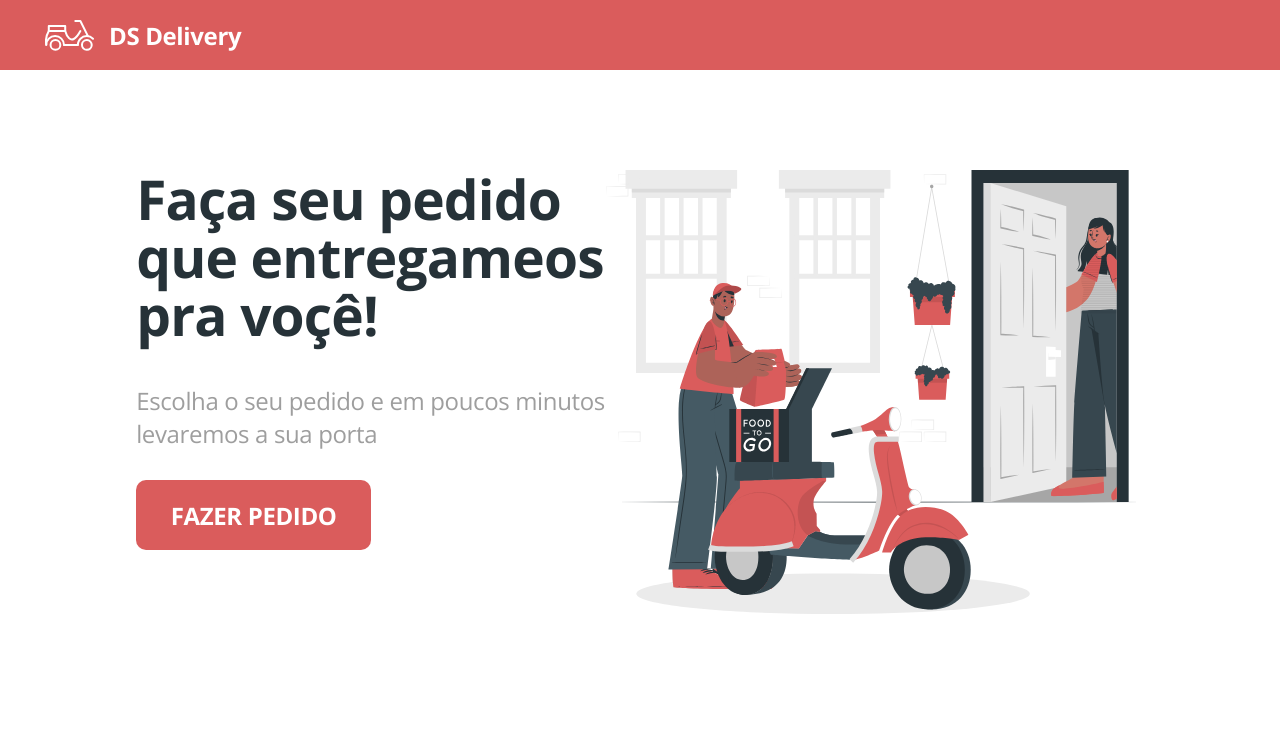
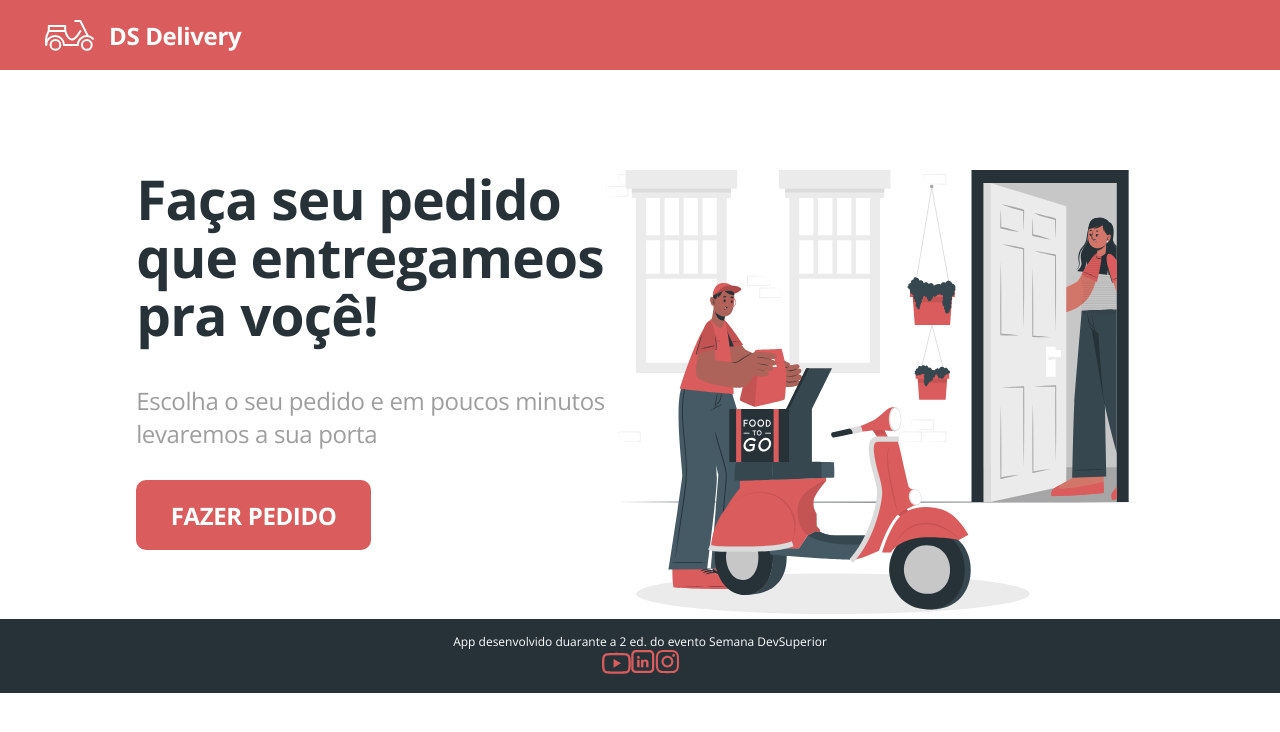
Before and after one commit to michelMT007/dsdeliver-sds2, a React (Create React App) app in the folder frontend/front-web/: page /orders in a window 1280 px wide. Shown: the top 732 px of the page. Built offline with nearby package versions, Linux system fonts and the light colour scheme.

Commit message:
add footer 002

```diff
--- a/frontend/front-web/src/App.tsx
+++ b/frontend/front-web/src/App.tsx
@@ -12,6 +12,7 @@ function App() {
 
       <Navbar/>
       <Home/>
+
     </div>
   );
 }
--- a/frontend/front-web/src/Footer/index.jsx
+++ b/frontend/front-web/src/Footer/index.jsx
@@ -6,7 +6,7 @@ import React from 'react';
 function Footer(){
 
     return(
-        <footer>
+        <footer className="main-footer">
             App desenvolvido duarante a 2 ed. do evento Semana DevSuperior
             <div>
                 <a href="https://www.youtube.com/c/DevSuperior" target="_new">
@@ -27,4 +27,4 @@ function Footer(){
 }
 
 
-export default Navbar
+export default Footer
--- a/frontend/front-web/src/Footer/style.css
+++ b/frontend/front-web/src/Footer/style.css
@@ -1,3 +1,5 @@
+
+
 .main-footer {
     padding-top: 15px;
     padding-bottom: 15px;
--- a/frontend/front-web/src/Home/index.tsx
+++ b/frontend/front-web/src/Home/index.tsx
@@ -1,11 +1,12 @@
 import React from 'react';
 import './style.css';
 import {ReactComponent as MainImage}  from './main.svg';
+import Footer from '../Footer';
 
 function Home() {
 
     return(
-
+        <>
             <div className="home-container">
 
                 <div className= "home-content">
@@ -28,8 +29,9 @@ function Home() {
                     </div>
 
             </div>
-
+                <Footer></Footer>
             </div>
+        </>
     )
 }
 
```
Lines whose indentation alone changed are shown as unchanged.
